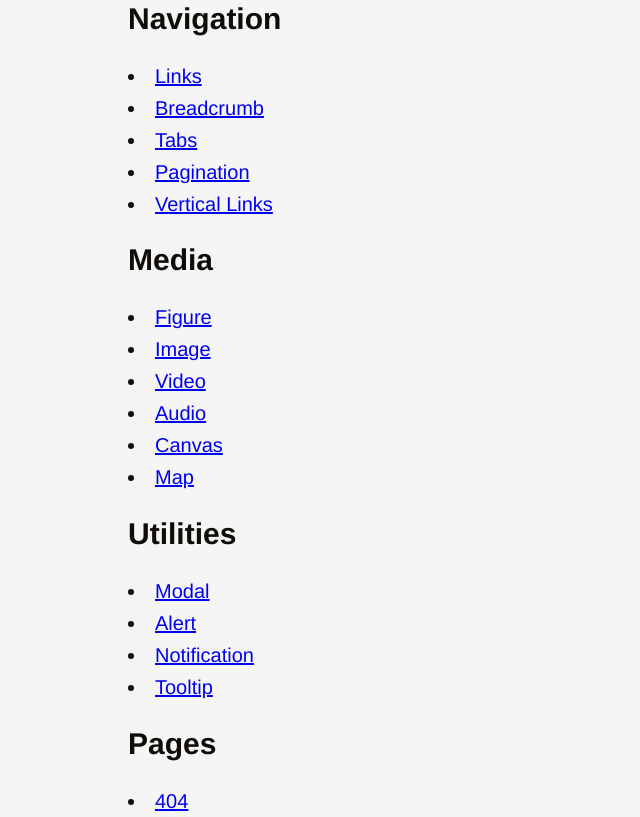
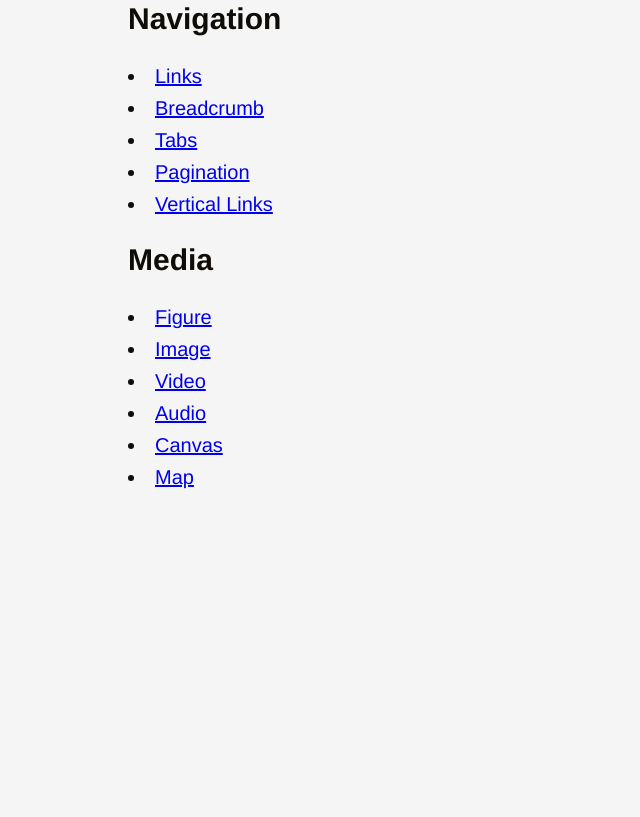
Before and after one commit to jailandrade/pera, a plain HTML site: page index.html in a window 1280 px wide. Shown: the part 1331-2148 px from the top of the page, without its empty margins (0-640 px from the left). After the commit the page ends 1824 px from the top, so only its background shows below. Drawn offline with Linux system fonts and the light colour scheme.

```diff
--- a/index.html
+++ b/index.html
@@ -99,9 +99,10 @@
 				</article>
 			</section>
 
-			<section>
+			<!-- <section>
 				<header>
 					<h2>Utilities</h2>
+					<p></p>
 				</header>
 				<article>
 					<li><a href="/components/utilities/modal.html">Modal</a></li>
@@ -118,7 +119,7 @@
 				<article>
 					<li><a href="/">404</a></li>
 				</article>
-			</section>
+			</section> -->
 		</main>
 	</body>
 </html>
```
Also changed, not shown: 1 other file.
